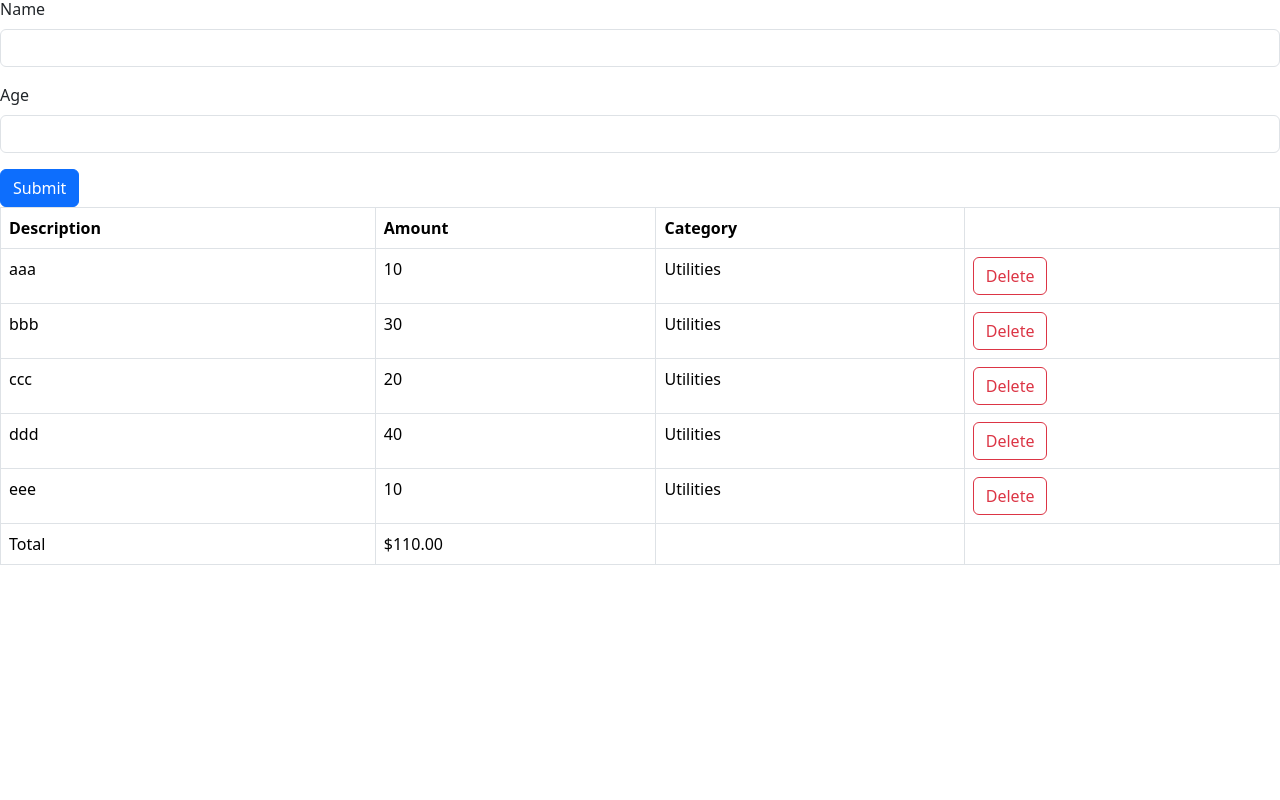
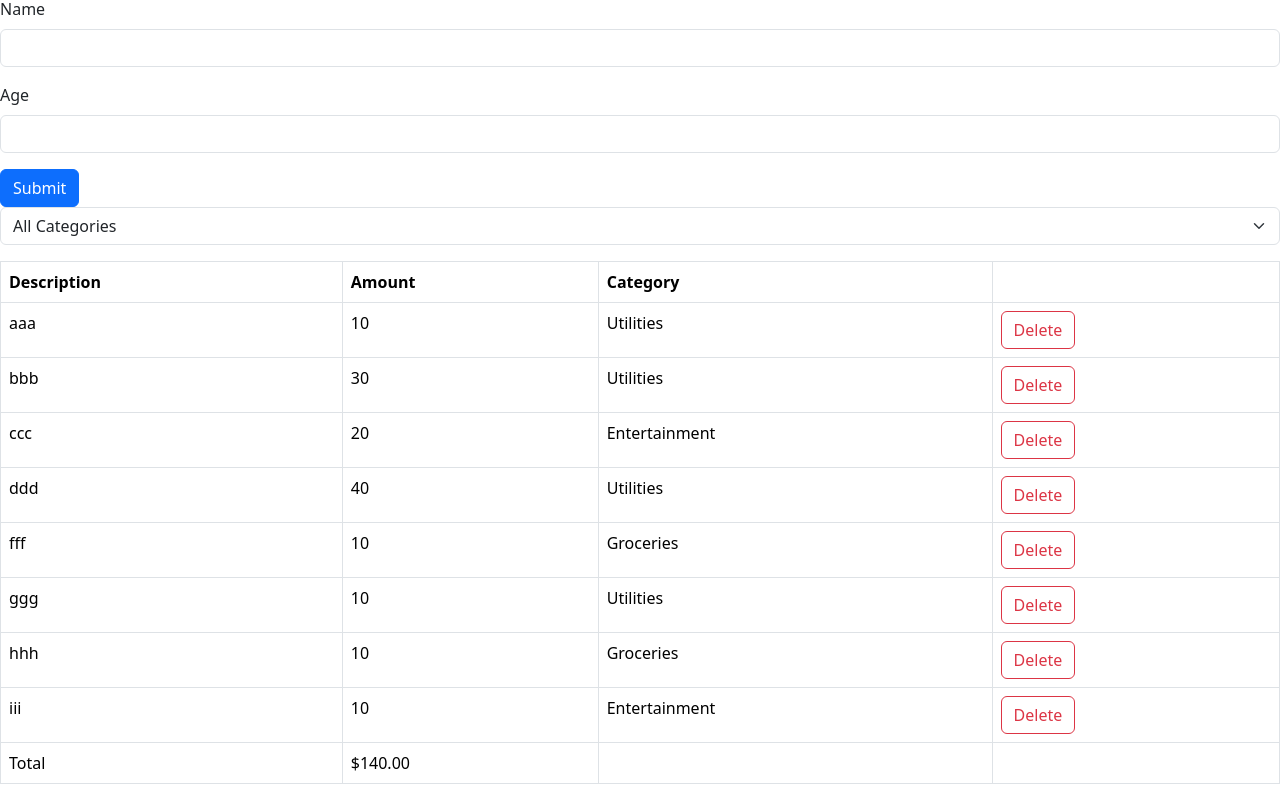
Before and after one commit to Hamzakhan55/ReactTS, a React (Vite) app in the folder my-app/: page / in a window 1280 px wide. Shown: the part 545-1345 px from the top of the page. Before the commit the page ends 1126 px from the top, so only its background shows below. Built offline with nearby package versions, Linux system fonts and the light colour scheme.

Commit message:
Build Expense Filter

```diff
--- a/my-app/src/App.tsx
+++ b/my-app/src/App.tsx
@@ -8,18 +8,26 @@
 import Cart from './components/NavCartConnet.ysx/Cart';
 import Form from './components/Form/Form';
 import ExpenseList from './Mini-P-Expense-Tracker/ExpenseList';
+import ExpenseFilter from './Mini-P-Expense-Tracker/components/ExpenseFilter';
 
 
 function App() {
+
+  const [selectedCategory, setSelectedCategory] = useState('');
   const [cartItems, setCartItems] = useState(['Product 1', 'Product 2'])
   const [alertVisible, setAlertVisibility] = useState(false)
   const [expenses, setExpenses] = useState([
     {id: 1, description: 'aaa', amount: 10, category: 'Utilities'},
     {id: 2, description: 'bbb', amount: 30, category: 'Utilities'},
-    {id: 3, description: 'ccc', amount: 20, category: 'Utilities'},
+    {id: 3, description: 'ccc', amount: 20, category: 'Entertainment'},
     {id: 4, description: 'ddd', amount: 40, category: 'Utilities'},
-    {id: 5, description: 'eee', amount: 10, category: 'Utilities'},
+    {id: 5, description: 'fff', amount: 10, category: 'Groceries'},
+    {id: 6, description: 'ggg', amount: 10, category: 'Utilities'},
+    {id: 7, description: 'hhh', amount: 10, category: 'Groceries'},
+    {id: 8, description: 'iii', amount: 10, category: 'Entertainment'},
 ])
+
+const visibleExpenses = selectedCategory ? expenses.filter(e => e.category === selectedCategory) : expenses;
   return(<>
   {alertVisible && <Alert onClose={() => setAlertVisibility(false)}>My Alert</Alert>}
   <Button onClick={()=> setAlertVisibility(true)}>My Button</Button> <br /><br /><br />
@@ -31,7 +39,10 @@
   <Cart cartItems={cartItems} onClear={() => setCartItems([])}/>
     <br /><br /><br />
     <Form/>
-    <ExpenseList expenses = {expenses} onDelete = {(id) => setExpenses(expenses.filter(e => e.id != id))}/>
+    <div className = "mb-3">
+    <ExpenseFilter onSelectCategory ={(category) => setSelectedCategory(category)}/>
+    </div>
+    <ExpenseList expenses = {visibleExpenses} onDelete = {(id) => setExpenses(expenses.filter(e => e.id != id))}/>
   </>
 )
 }
--- /dev/null
+++ b/my-app/src/Mini-P-Expense-Tracker/components/ExpenseFilter.tsx
@@ -0,0 +1,15 @@
+interface Props {
+    onSelectCategory: (category: string) => void;
+}
+const ExpenseFilter = ({onSelectCategory}: Props) => {
+  return (
+    <select  className="form-select" onChange={(event) => onSelectCategory(event.target.value)}>
+        <option value="">All Categories</option>
+        <option value="Groceries">Groceries</option>
+        <option value="Utilities">Utilities</option>
+        <option value="Entertainment">Entertainment</option>
+    </select>
+)
+}
+
+export default ExpenseFilter
```
